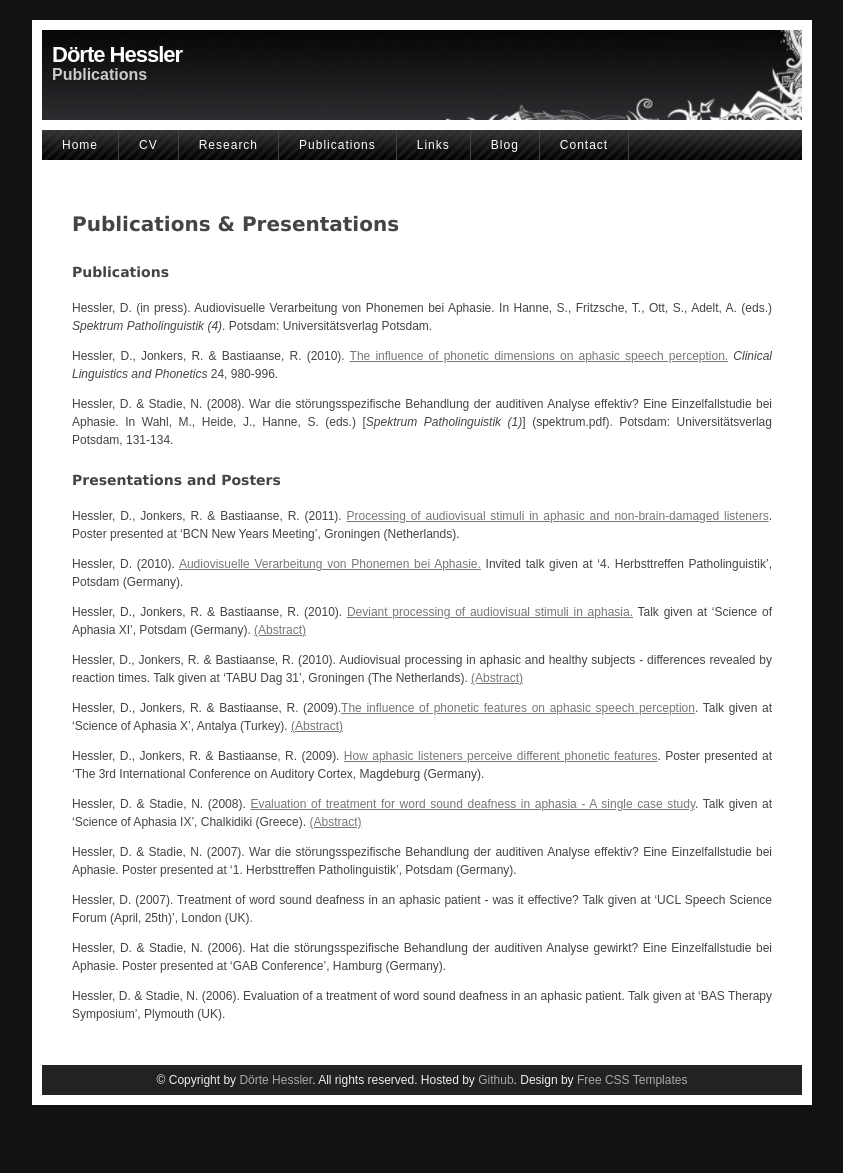
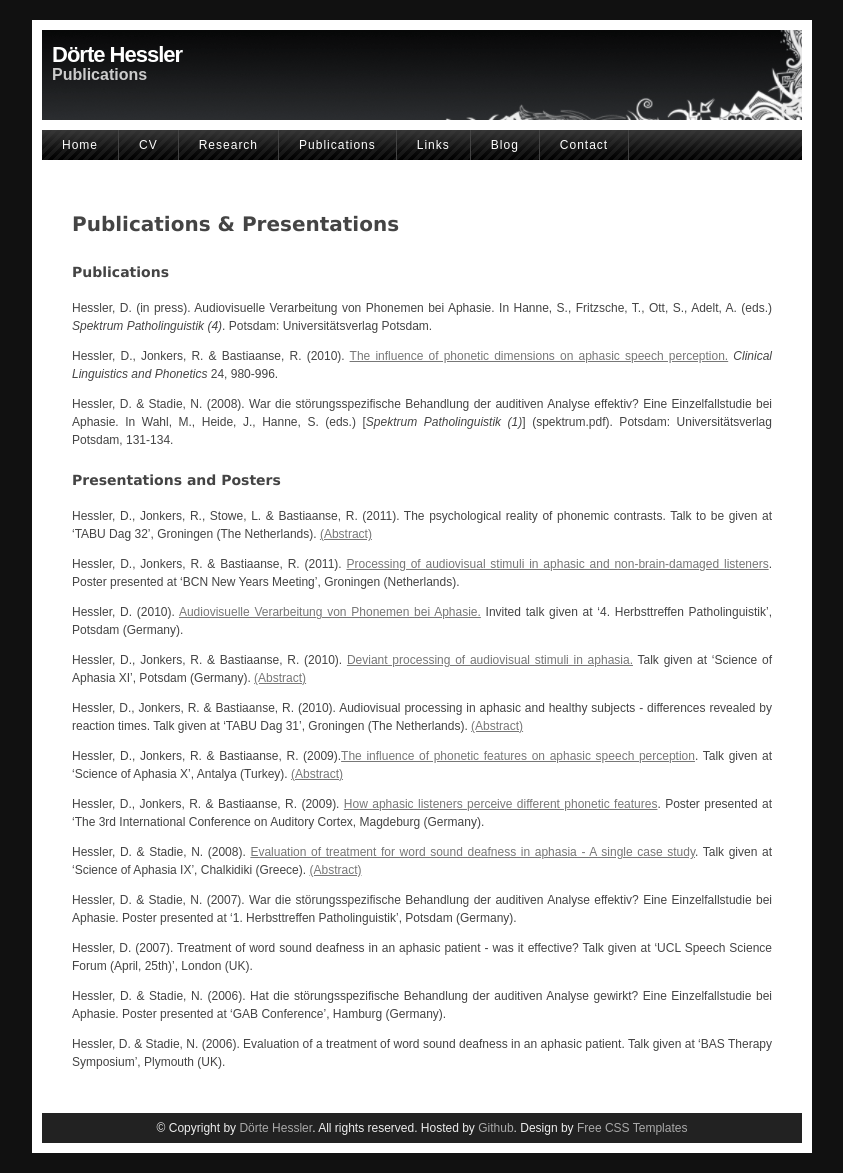
Before and after one commit to doerte/doerte.github.com, a Jekyll site: the page built from publications/index.md, in a window 1280 px wide. Shown: the whole page, without its empty margins (218-1061 px from the left). Built offline with Jekyll 4.4.1, drawn with Linux system fonts in a browser that asks for light colours; before the commit the page ends 1125 px from its top, so only the background shows below that.

Commit message:
entry for TABU dag 2011

```diff
--- a/publications/index.md
+++ b/publications/index.md
@@ -27,6 +27,11 @@ Potsdam, 131-134.
 
 Presentations and Posters
 --------------------------
+
+Hessler, D., Jonkers, R., Stowe, L. & Bastiaanse, R. (2011).
+The psychological reality of phonemic
+contrasts. Talk to be given at 'TABU Dag 32', Groningen (The
+Netherlands). [(Abstract)](AbTabu2011.pdf)
 
 Hessler, D., Jonkers, R. & Bastiaanse, R. (2011). [Processing of audiovisual stimuli in aphasic and
 non-brain-damaged listeners](BCN2011.pdf). Poster
```
